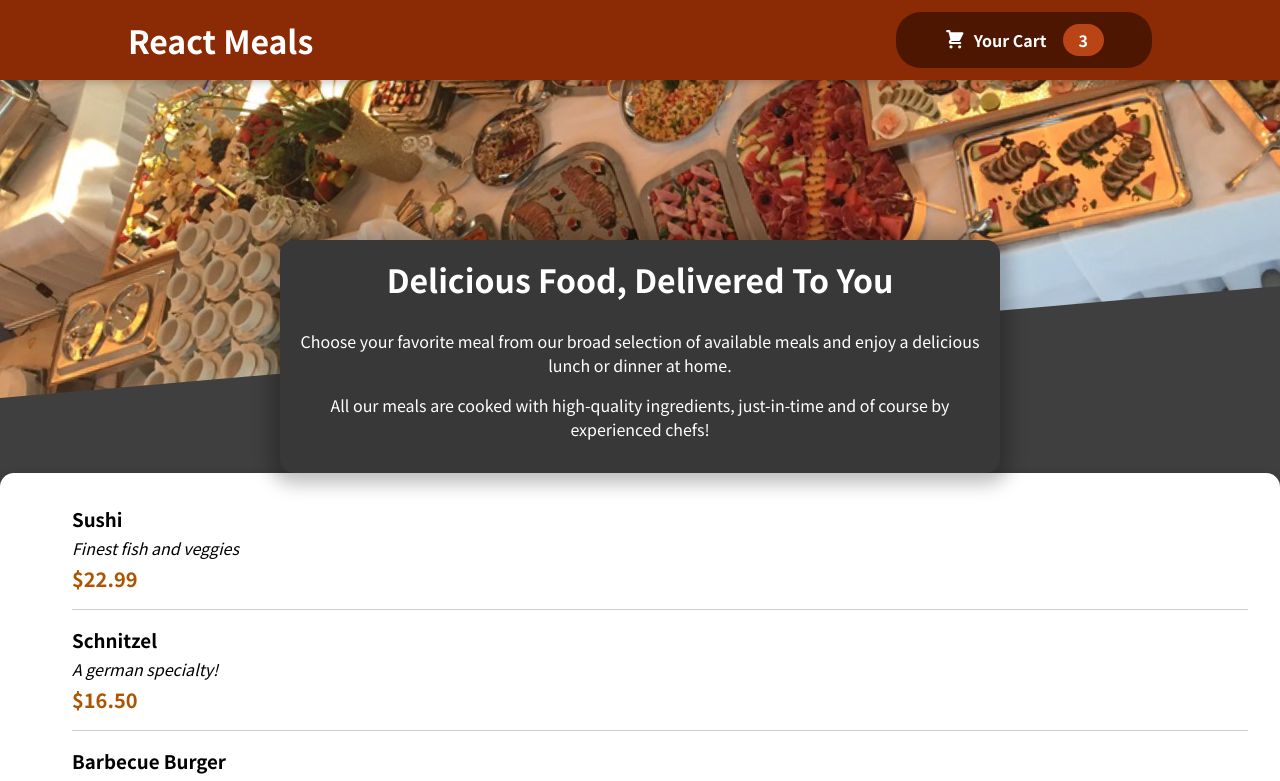
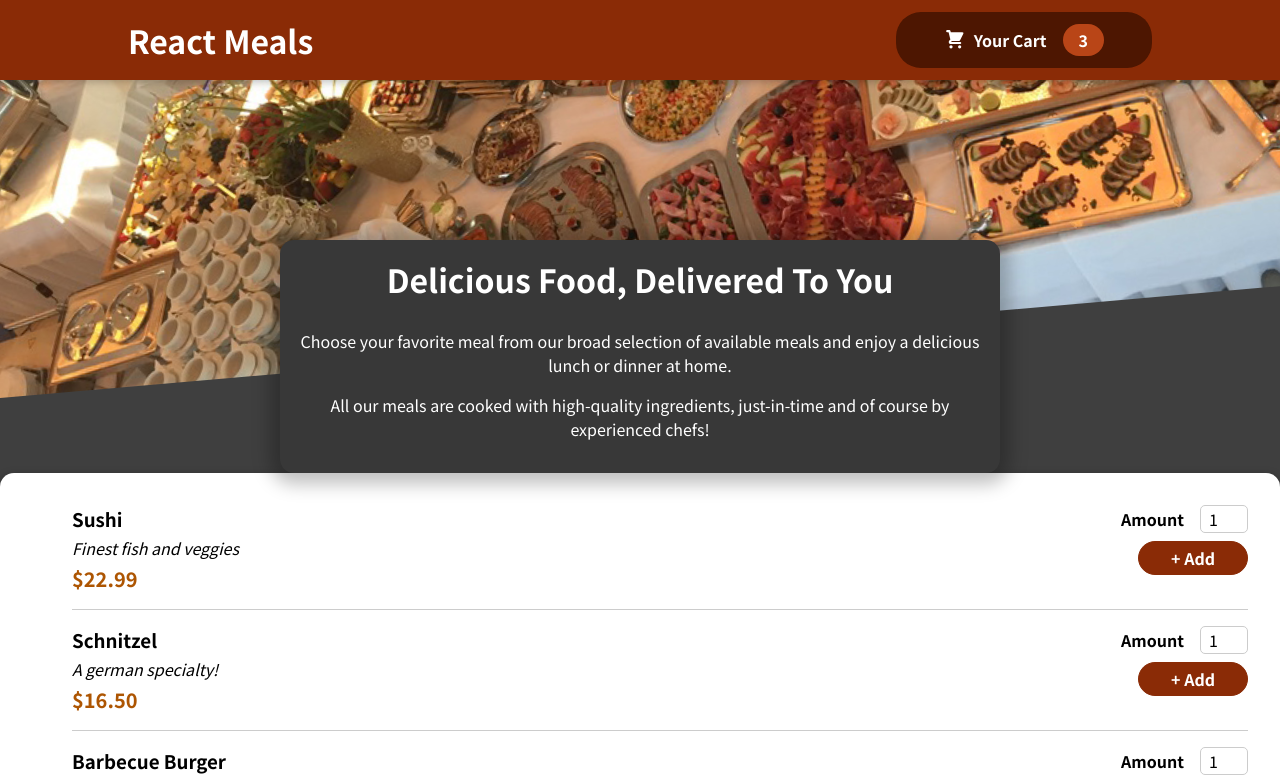
Before and after one commit to pszerszen/food-order-app, a React (Create React App) app: page / in a window 1280 px wide. Shown: the top 781 px of the page. Built offline with nearby package versions, Linux system fonts and the light colour scheme.

Commit message:
view for adding meals to cart

```diff
--- a/src/components/Meals/AvailableMeals.js
+++ b/src/components/Meals/AvailableMeals.js
@@ -33,7 +33,7 @@ const AvailableMeals = () => <section>
   <Card>
     <ul>
       {DUMMY_MEALS.map(it =>
-          <MealItem key={it.id} name={it.name} description={it.description} price={it.price}/>)}
+          <MealItem key={it.id} id={it.id} name={it.name} description={it.description} price={it.price}/>)}
     </ul>
   </Card>
 </section>;
--- a/src/components/Meals/MealItem/MealItem.js
+++ b/src/components/Meals/MealItem/MealItem.js
@@ -1,4 +1,5 @@
-import styles from "./MealItem.module.css";
+import styles       from "./MealItem.module.css";
+import MealItemForm from "./MealItemForm";
 
 const MealItem = props =>
     <li className={styles.meal}>
@@ -8,7 +9,7 @@ const MealItem = props =>
         <div className={styles.price}>${props.price.toFixed(2)}</div>
       </div>
       <div>
-
+        <MealItemForm id={props.id}/>
       </div>
     </li>;
 
--- /dev/null
+++ b/src/components/Meals/MealItem/MealItemForm.js
@@ -0,0 +1,35 @@
+import {useRef} from "react";
+import Input    from "../../UI/Input";
+import styles   from "./MealItemForm.module.css";
+
+const MealItemForm = props => {
+  const ref = useRef(1);
+
+  const submitHandler = event => {
+    event.preventDefault();
+    const amount = ref.current.value;
+    if (amount && +amount > 0) {
+      //add to cart
+      ref.current.value = 1;
+    }
+  };
+
+  return (
+      <form className={styles.form} onSubmit={submitHandler}>
+        <Input input={{
+          id: props.id,
+          type: "number",
+          min: 1,
+          max: 5,
+          step: 1,
+          defaultValue: 1,
+          ref: ref
+        }}>
+          Amount
+        </Input>
+        <button type="submit">+ Add</button>
+      </form>
+  );
+};
+
+export default MealItemForm;
--- /dev/null
+++ b/src/components/Meals/MealItem/MealItemForm.module.css
@@ -0,0 +1,20 @@
+.form {
+    text-align: right;
+}
+
+.form button {
+    font: inherit;
+    cursor: pointer;
+    background-color: #8a2b06;
+    border: 1px solid #8a2b06;
+    color: white;
+    padding: 0.25rem 2rem;
+    border-radius: 20px;
+    font-weight: bold;
+}
+
+.form button:hover,
+.form button:active {
+    background-color: #641e03;
+    border-color: #641e03;
+}
--- /dev/null
+++ b/src/components/UI/Input.js
@@ -0,0 +1,9 @@
+import styles from "./Input.module.css";
+
+const Input = (props) =>
+    <div className={styles.input}>
+      <label htmlFor={props.input.id}>{props.children}</label>
+      <input {...props.input}/>
+    </div>;
+
+export default Input;
--- /dev/null
+++ b/src/components/UI/Input.module.css
@@ -0,0 +1,18 @@
+.input {
+    display: flex;
+    align-items: center;
+    margin-bottom: 0.5rem;
+}
+
+.input label {
+    font-weight: bold;
+    margin-right: 1rem;
+}
+
+.input input {
+    width: 3rem;
+    border-radius: 5px;
+    border: 1px solid #ccc;
+    font: inherit;
+    padding-left: 0.5rem;
+}
```
